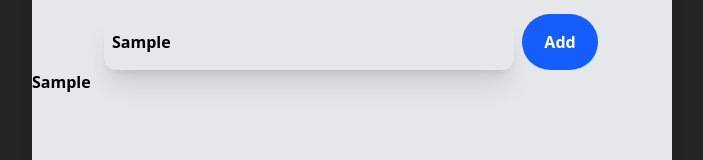
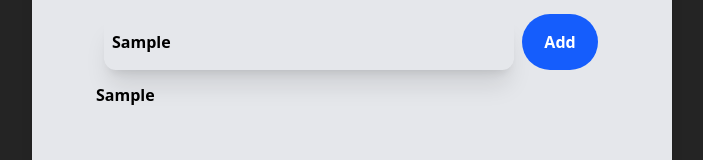
Before and after one commit to rigby200602/do_this_do_that, a React (Vite) app in the folder frontEnd/: page / in a window 1280 px wide. Both pictures are taken after typing "Sample" into the empty fields and a click on the button "Add". Shown: the part 195-355 px from the top of the page, without its empty margins (288-991 px from the left). Built offline with nearby package versions, Linux system fonts and the light colour scheme.

Commit message:
fix css show task

```diff
--- a/frontEnd/src/App.jsx
+++ b/frontEnd/src/App.jsx
@@ -3,7 +3,7 @@ import './App.css'
 import MainForm from './components/MainForm.jsx'
 
 // id for task
-  let id = 0
+let id = 0
 
 function App() {
   // state to show task
@@ -11,7 +11,7 @@ function App() {
   // state to save task
   const [tasks, setTasks] = useState([]);
   // on submit handler
-  const onSubmitHandler = async (e) => {
+  const onSubmitHandler = (e) => {
     try {
       e.preventDefault();
       alert("Task added successfully!");
@@ -34,7 +34,7 @@ function App() {
           <button className='bg-blue-600 p-4 rounded-4xl w-[15%] text-white cursor-pointer'>Add</button>
         </form>
         { tasks.map(task => (
-          <h3 key={task.id} className='m-auto'>{task.task}</h3>
+          <h3 key={task.id} className='w-[80%] m-auto my-[2%]'>{task.task}</h3>
         ))}
       </MainForm>
     </>
```
Also changed, not shown: frontEnd/public/remove.png (added).
